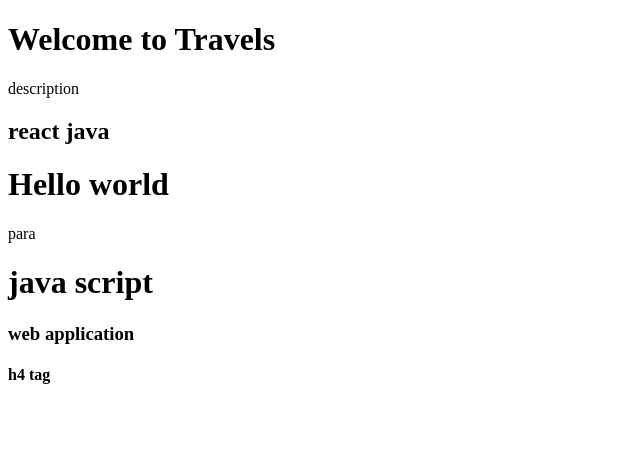
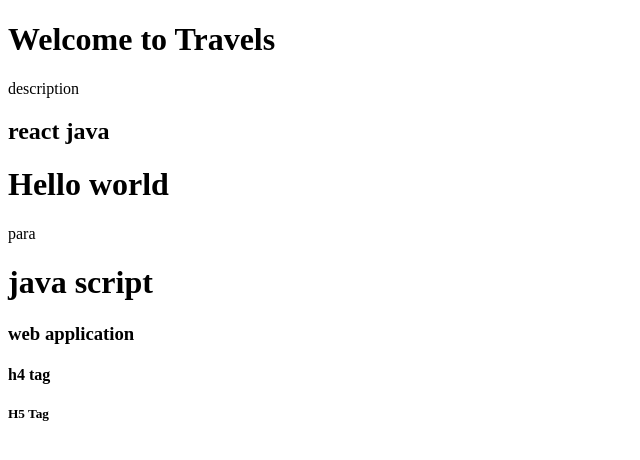
Before and after one commit to medipallibharath/travelbookings, a website: page index.html in a window 1280 px wide. Shown: the full height of the page, 0-640 px from the left. Drawn offline with Linux system fonts and the light colour scheme.

Commit message:
Add H5 Tag

```diff
--- a/index.html
+++ b/index.html
@@ -14,5 +14,6 @@
     <h1>java script</h1>
     <h3>web application</h3>
     <h4>h4 tag</h4>
+    <h5>H5 Tag</h5>
   </body>
 </html>
```
